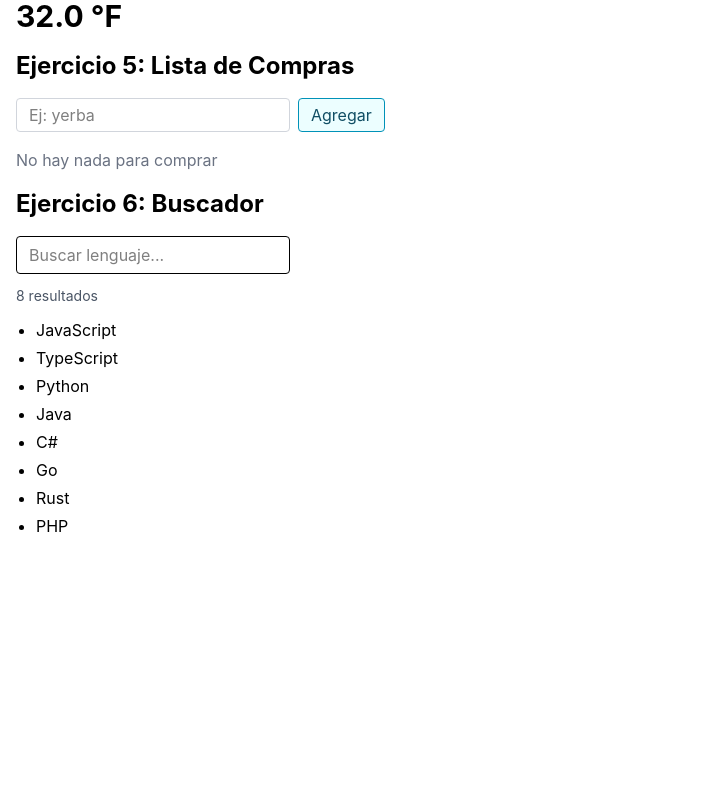
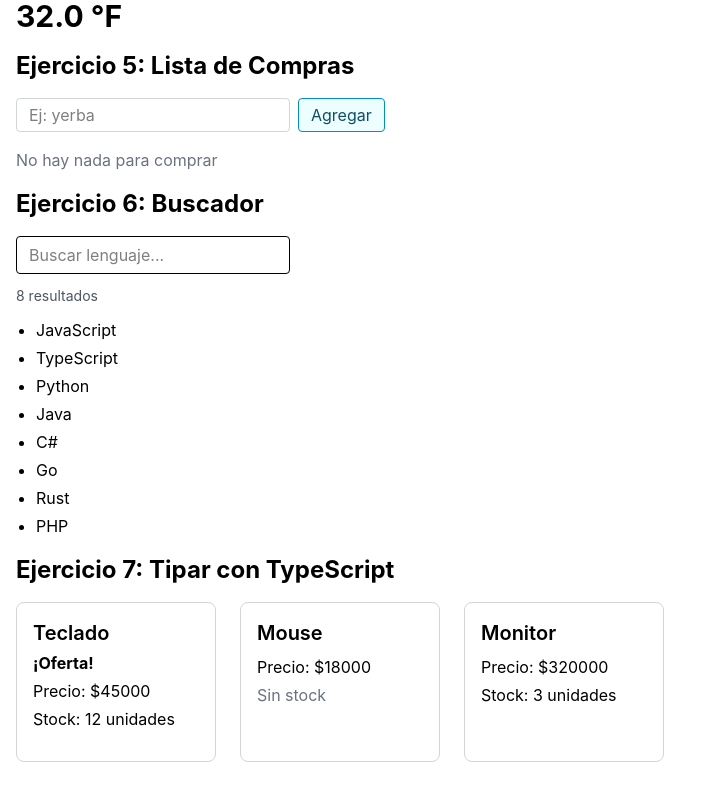
Before and after one commit to Ludcs/programacion4-react, a React (Vite) app: page / in a window 1280 px wide. Shown: the part 712-1512 px from the top of the page, without its empty margins (0-711 px from the left). Before the commit the page ends 1298 px from the top, so only its background shows below. Built offline with nearby package versions, Linux system fonts and the light colour scheme.

Commit message:
Ejercicio 7 resuelto

```diff
--- /dev/null
+++ b/ejercicios-basicos/Ej7.tsx
@@ -0,0 +1,24 @@
+interface ProductoProps {
+  nombre: string;
+  precio: number;
+  stock: number;
+  oferta?: boolean;
+}
+
+export default function ProductoTS({
+  nombre,
+  precio,
+  stock,
+  oferta,
+}: ProductoProps) {
+  return (
+    <div className="flex flex-col gap-1 border border-gray-300 rounded-lg p-4 min-h-40 w-50">
+      <h3 className='text-xl font-semibold'>{nombre}</h3>
+      <p>{oferta && <span className="font-bold">¡Oferta!</span>}</p>
+      <p>Precio: ${precio}</p>
+      <p className={`${stock === 0 ? 'text-gray-500' : ''}`}>
+        {stock === 0 ? "Sin stock" : `Stock: ${stock} unidades`}
+      </p>
+    </div>
+  );
+}
--- a/src/App.tsx
+++ b/src/App.tsx
@@ -5,9 +5,10 @@ import MostrarYOcultar from "../ejercicios-basicos/Ej3";
 import ConversorTemperatura from "../ejercicios-basicos/Ej4";
 import ListaCompras from "../ejercicios-basicos/Ej5";
 import Buscador from "../ejercicios-basicos/Ej6";
+import ProductoTS from "../ejercicios-basicos/Ej7";
 
 const productos = [
-  { nombre: "Teclado", precio: 45000, stock: 12 },
+  { nombre: "Teclado", oferta: true, precio: 45000, stock: 12 },
   { nombre: "Mouse", precio: 18000, stock: 0 },
   { nombre: "Monitor", precio: 320000, stock: 3 },
 ];
@@ -57,6 +58,14 @@ function App() {
         <div className="mb-4">
           <Buscador />
         </div>
+        <h1 className="text-2xl font-bold mb-4">
+          Ejercicio 7: Tipar con TypeScript
+        </h1>
+        <div className="flex justify-start items-center gap-6 mb-4">
+          {productos.map((producto) => (
+            <ProductoTS key={producto.nombre} {...producto} />
+          ))}
+        </div>
       </main>
     </>
   );
```
